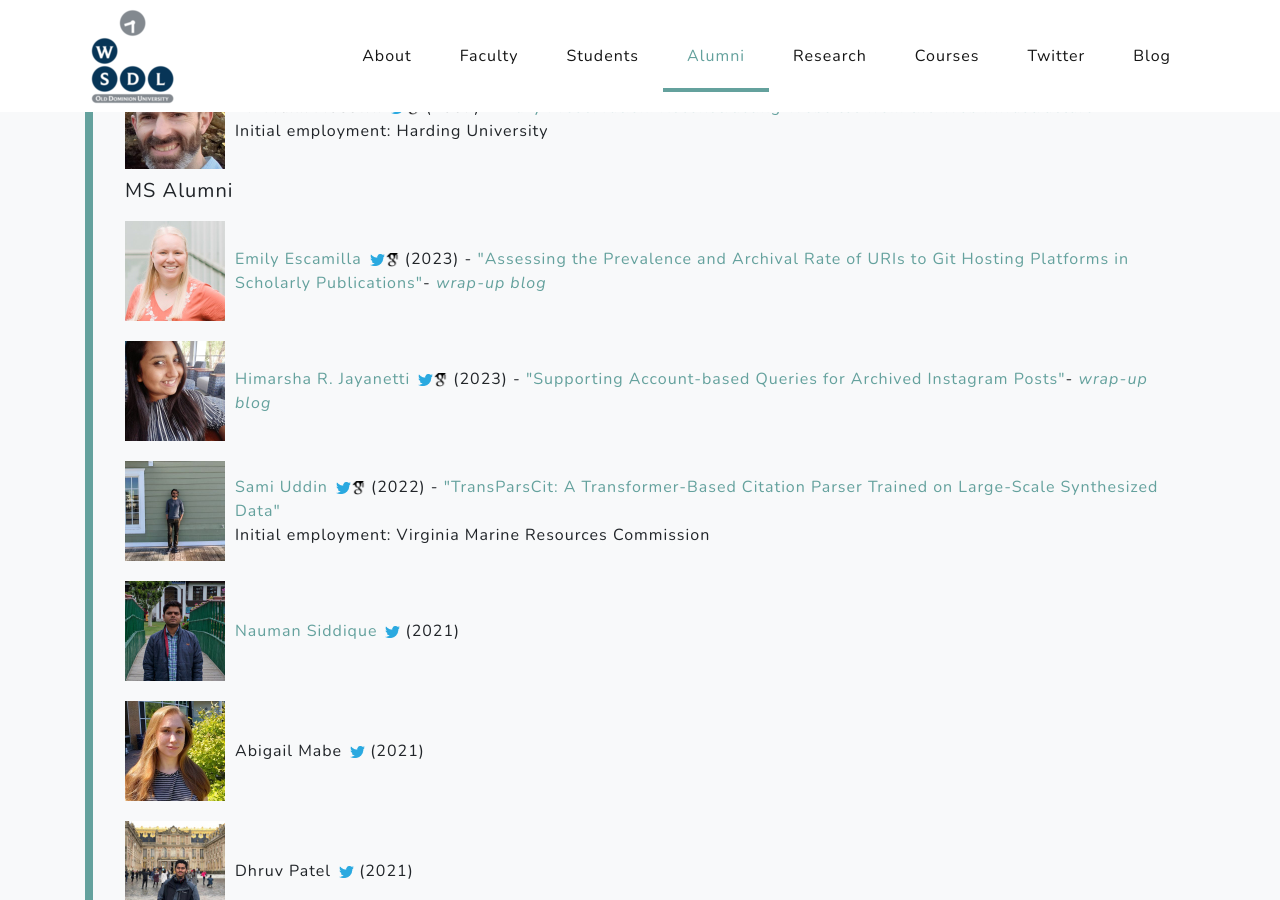
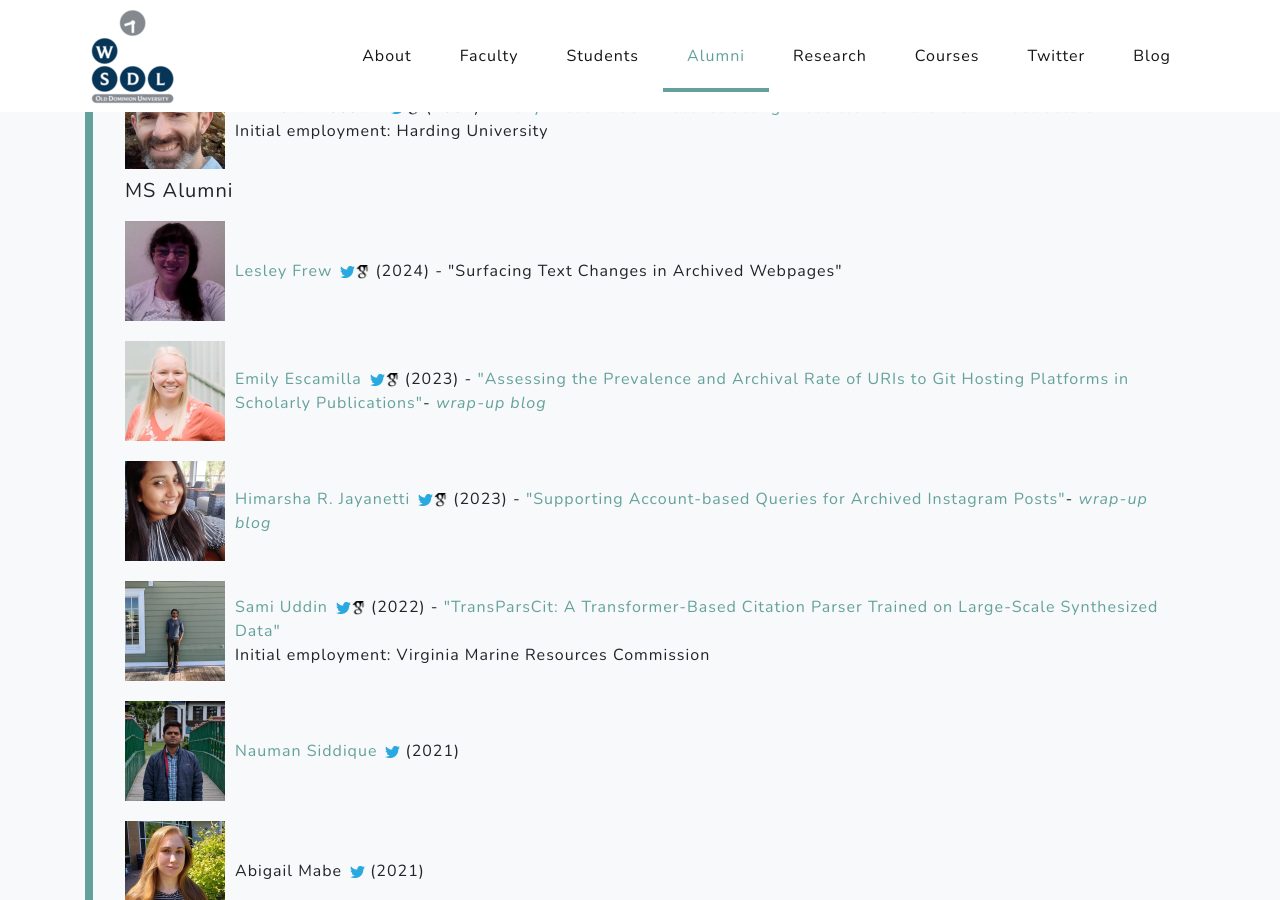
Before and after one commit to oduwsdl/oduwsdl.github.io, a Jekyll site: the page built from index.html, in a window 1280 px wide and 900 px high, scrolled down 7979 px. Built offline with Jekyll 4.4.1, drawn with Linux system fonts in a browser that asks for light colours; nearby versions of some CDN libraries.

Commit message:
Adding Lesley to MS alums
still to add link to thesis and wrap-up blog post

```diff
--- a/_data/alumni.yml
+++ b/_data/alumni.yml
@@ -157,6 +157,14 @@ phd:
   initial_employment: Harding University
 
 ms:
+
+- name: Lesley Frew
+  homepage: https://lesleyodu.github.io/
+  twitter_handle: lesley_elis
+  google_scholar_id: JmEpqjMAAAAJ
+  graduation_year: 2024
+  thesis:
+    title: "Surfacing Text Changes in Archived Webpages"
 
 - name: Emily Escamilla
   homepage: https://elescamilla.github.io
```
